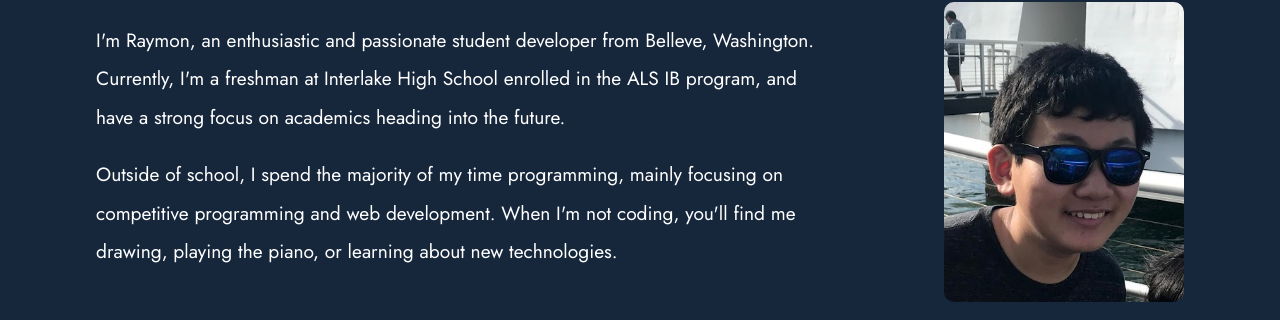
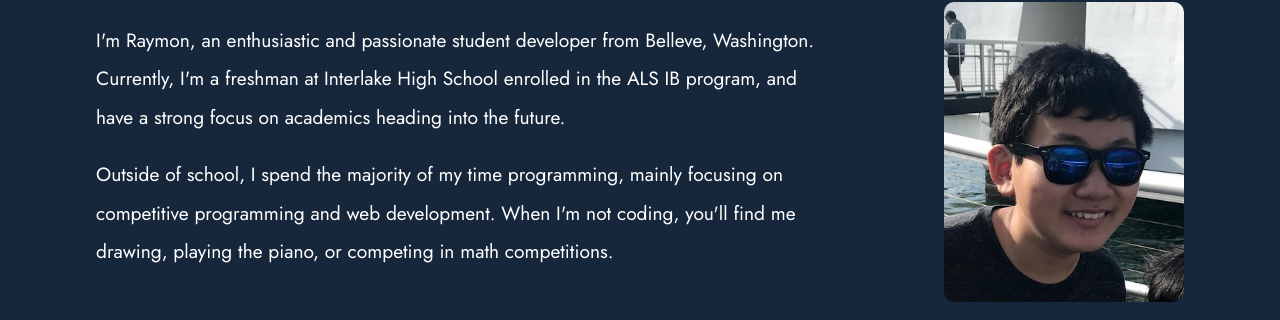
Before and after one commit to raymon-zhang/raymon-zhang.github.io, a Next.js app: page / in a window 1280 px wide. Shown: the part 1067-1387 px from the top of the page. Built offline with nearby package versions, Linux system fonts and the light colour scheme.

Commit message:
Change from new tech to math comps

```diff
--- a/pages/index.tsx
+++ b/pages/index.tsx
@@ -183,7 +183,7 @@ export default function Home() {
                                 time programming, mainly focusing on competitive
                                 programming and web development. When {"I'm"}{" "}
                                 not coding, {"you'll"} find me drawing, playing
-                                the piano, or learning about new technologies.
+                                the piano, or competing in math competitions.
                             </p>
                         </div>
                         <img
```
